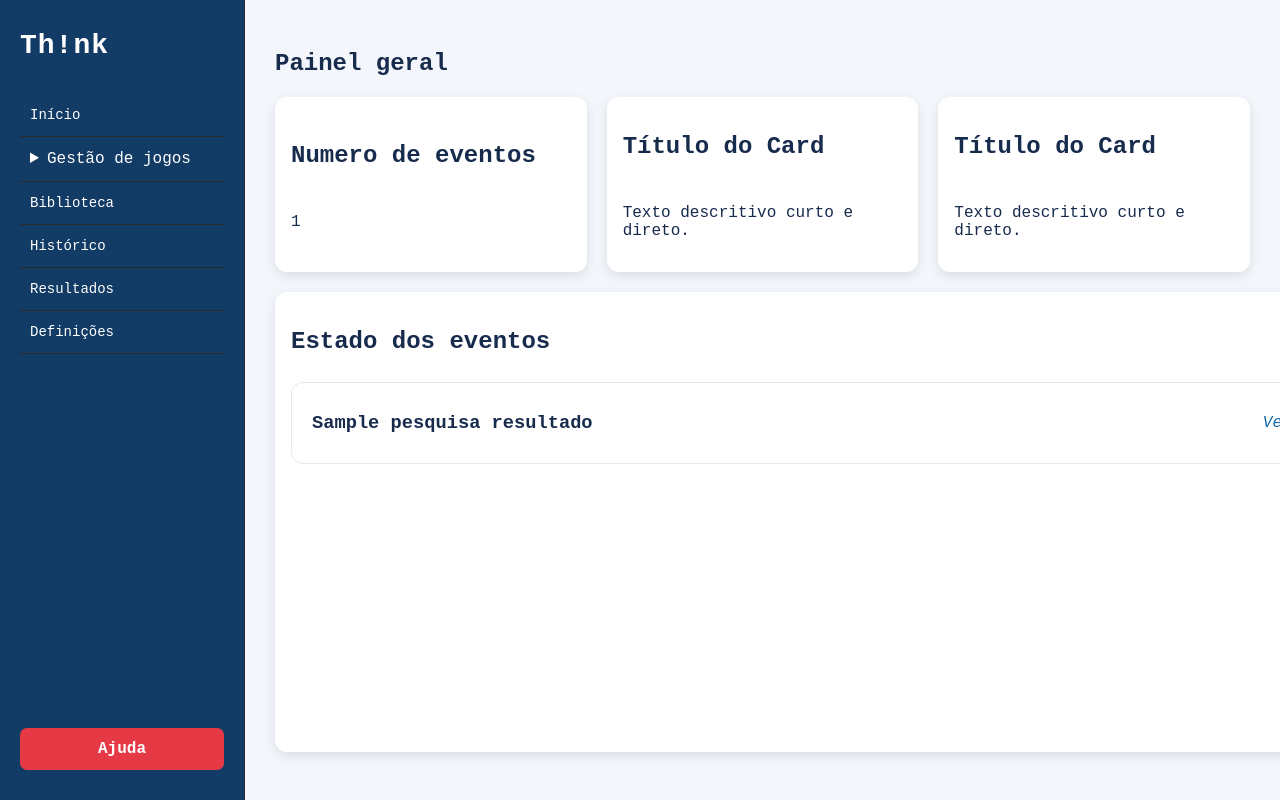
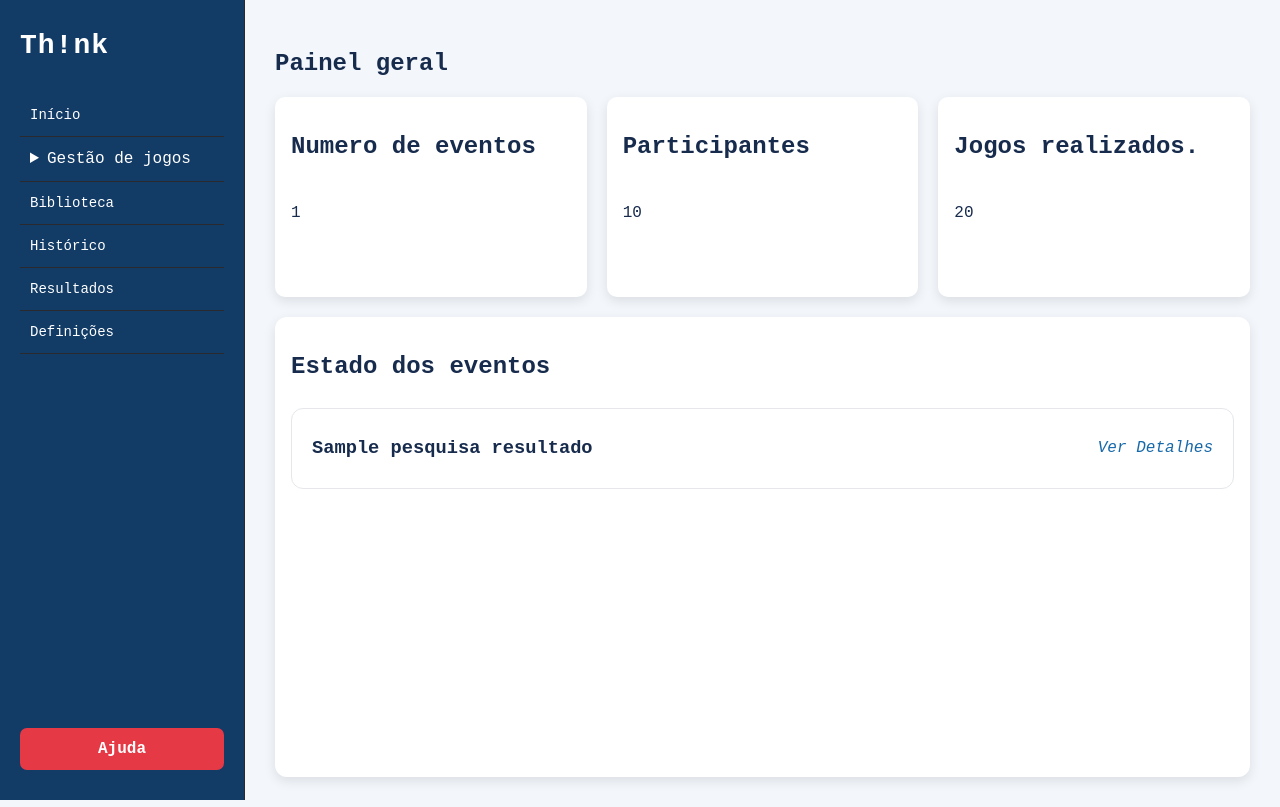
Before and after one commit to JeoveteSanza/RC1_6_Think, a PHP site: template public/views/organizador.php in a window 1280 px wide. Run offline with PHP 8.4, Linux system fonts and the light colour scheme; the template is opened without the code that fills it: most values are stand-ins (such as "Sample title", 1, 10 or a date in 2020).

Commit message:
Dalton-continuação da pap

```diff
--- a/public/css/styleOR.css
+++ b/public/css/styleOR.css
@@ -19,14 +19,14 @@ body {
 .pagina {
   display: flex;
   width: 100%;
-  height: 100vh;
-  overflow: hidden;
+  min-height: 100vh;
+  overflow: visible;
 }
 
 /* Menu lateral */
 .menu {
   width: 245px;
-  height: 100%;
+  height: 100vh;
   padding: 30px 20px;
   background: #123b66;
   overflow-y: auto;
@@ -34,6 +34,10 @@ body {
   border-right: 1px solid #29292e;
   display: flex;
   flex-direction: column;
+
+  position: sticky;
+  top: 0;
+  flex-shrink: 0;
 }
 
 /* Título do menu */
@@ -191,6 +195,18 @@ body {
   box-shadow: 0 0 0 3px rgba(23, 105, 170, 0.12);
 }
 
+.filtro{
+  padding: 10px 10px;
+  margin-top: 25px;
+  background: #f28c28;
+  color: #ffffff;
+  border: none;
+  border-radius: 7px;
+  cursor: pointer;
+  font-weight: bold;
+  transition: 0.3s;
+}
+
 /* Botão pesquisar */
 .btn {
   padding: 12px 20px;
@@ -203,6 +219,7 @@ body {
   font-weight: bold;
   transition: 0.3s;
 }
+
 
 /* Quando passas o rato no botão */
 .btn:hover {
@@ -421,18 +438,21 @@ body {
 /*card inicio*/
 .card-content {
   display: grid;
-  grid-template-columns: repeat(auto-fit, minmax(280px, 1fr));
+  grid-template-columns: repeat(3, minmax(0, 1fr));
   gap: 20px;
+  width: 100%;
+  align-items: stretch;
 }
 .card {
-  display: grid;
+  display: flex;
   flex-direction: column;
-  max-width: 340px;
-  border-radius: 12px;
+  width: 100%;
+  max-width: none;
+  min-height: 200px;
+  border-radius: 10px;
   overflow: hidden;
   box-shadow: 0 4px 12px rgba(0, 0, 0, 0.1);
   background: #fff;
-  align-items: center;
 }
 
 .card-body {
@@ -443,12 +463,14 @@ body {
 }
 
 .card1 {
-  display: grid;
+  display: flex;
   flex-direction: column;
-  width: 1140px;
-  height: 460px;
+  grid-column: 1 / -1;
+  width: 100%;
+  height: auto;
+  min-height: 460px;
   border-radius: 12px;
-  overflow: hidden;
+  overflow: visible;
   box-shadow: 0 4px 12px rgba(0, 0, 0, 0.1);
   background: #fff;
 }
@@ -470,3 +492,15 @@ body {
   align-items: center;
   justify-content: space-between;
 }
+
+@media (max-width: 900px) {
+  .card-content {
+    grid-template-columns: repeat(2, minmax(0, 1fr));
+  }
+}
+
+@media (max-width: 600px) {
+  .card-content {
+    grid-template-columns: 1fr;
+  }
+}
--- a/public/index.php
+++ b/public/index.php
@@ -1,5 +1,5 @@
 <?php
-require_once __DIR__ . '/../app/controllers/thinkController.php';
+require_once __DIR__ . '/../app/controllers/Controller.php';
 
 $acao = $_GET['acao'] ?? 'inicio';
 $controller = new ThinkController();
--- a/public/views/organizador.php
+++ b/public/views/organizador.php
@@ -26,7 +26,6 @@
                             <li><a href="#">Editar Jogos</a></li>
                     </div>
                     </details>
-
                     </li>
                     <li><a href="#biblioteca">Biblioteca</a></li>
                     <li><a href="#historico">Histórico</a></li>
@@ -39,7 +38,6 @@
                 </div>
 
         </article>
-
     <main class="main">
 
 
@@ -63,9 +61,9 @@
 
                     <div class="card-body">
                         <header class="card-header">
-                            <h2>Título do Card</h2>
+                            <h2>Participantes</h2>
                         </header>
-                        <p>Texto descritivo curto e direto.</p>
+                        <p>10<p>
                     </div>
 
                 </article>
@@ -74,9 +72,9 @@
 
                     <div class="card-body">
                         <header class="card-header">
-                            <h2>Título do Card</h2>
+                            <h2>Jogos realizados.</h2>
                         </header>
-                        <p>Texto descritivo curto e direto.</p>
+                        <p>20</p>
                     </div>
 
                 </article>
@@ -113,15 +111,14 @@
         </section>
 
 
-
         <section id="biblioteca" hidden>
             <div>
                 <form method="GET" action="index.php#biblioteca">
                     <input type="hidden" name="acao" value="organizador">
                     <input type="text" name="pesquisa" placeholder="Pesquisar...">
+                    <button class="filtro"><i class="fa-solid fa-sliders"></i></button>
                     <button class="btn" type="submit">Pesquisar</button>
                 </form>
-                <button><i class="fa-solid fa-sliders"></i></button>
             </div>
             <h2>Biblioteca</h2>
             <?php if (empty($pesquisaResultado) && $pesquisa !== ''): ?>
```
Also changed, not shown: app/controllers/controller.php (renamed from app/controllers/thinkController.php). Lines whose indentation alone changed are shown as unchanged.
